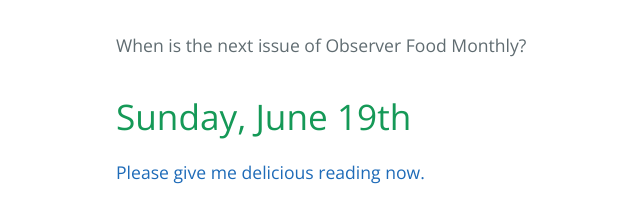
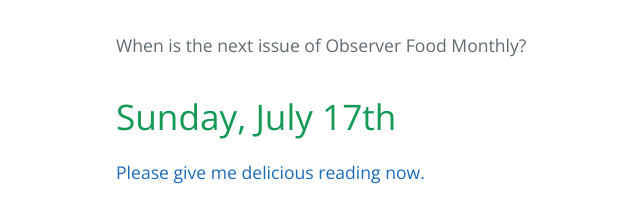
Before and after one commit to bentayloruk/whenisthenextobserverfoodmonthly, a plain HTML site: page index.html in a window 1280 px wide. Shown: the whole page, without its empty margins (108-748 px from the left). Drawn offline with nearby package versions, Linux system fonts and the light colour scheme.

Commit message:
Update index.html

```diff
--- a/index.html
+++ b/index.html
@@ -22,7 +22,7 @@
   <body>
     <section class="main-content">
       <p>When is the next issue of Observer Food Monthly?</p>
-      <h1>Sunday, June 19th</h1>
+      <h1>Sunday, July 17th</h1>
       <a href="http://www.theguardian.com/theobserver/foodmonthly">Please give me delicious reading now.</a>
     </section>
   </body>
```
